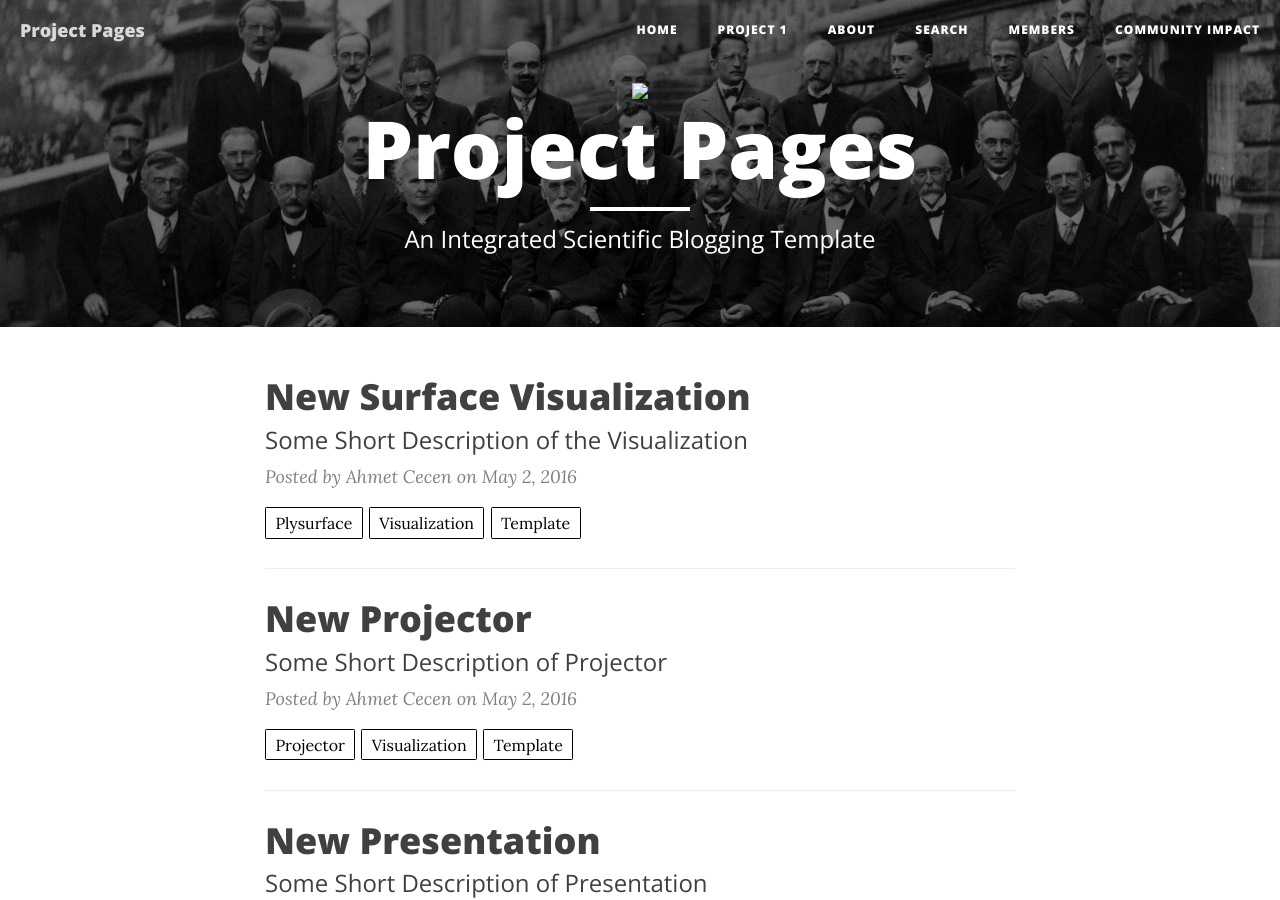
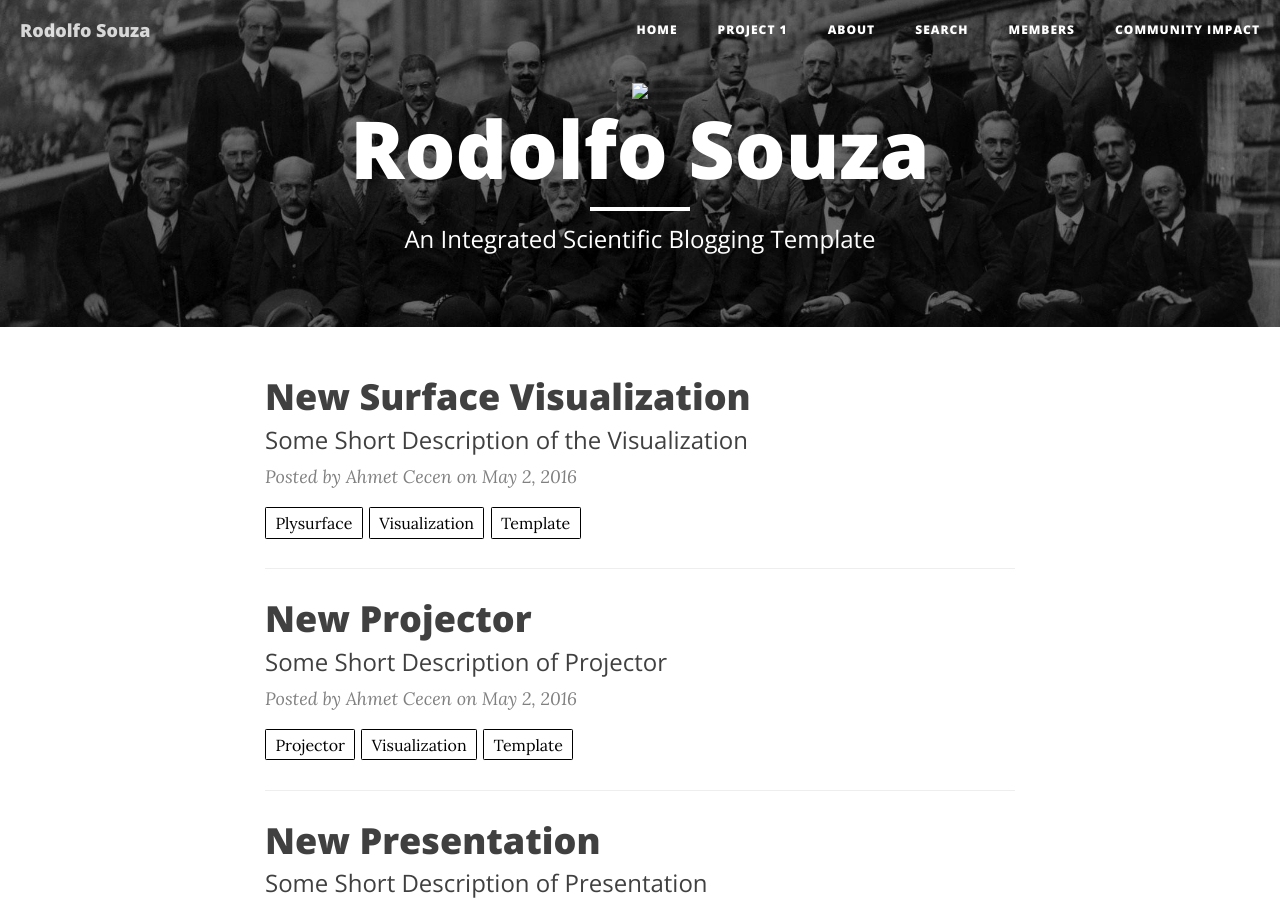
Before and after one commit to rodolfomssouza/rsouza, a Jekyll site: the page built from index.html, in a window 1280 px wide and 900 px high. Built offline with Jekyll 4.4.1, drawn with Linux system fonts in a browser that asks for light colours; nearby versions of some CDN libraries; the list of posts is cut into pages by our own code.

Commit message:
First commit

```diff
--- a/_config.yml
+++ b/_config.yml
@@ -1,5 +1,5 @@
 # Site settings
-title: Project Pages
+title: Rodolfo Souza
 description: "An Integrated Scientific Blogging Template"
 url: "https://rodolfomssouza.github.io"
 
@@ -13,9 +13,9 @@ headercolor: "#FFFFFF"
 logo: /project-pages/img/logos/Project-Pages-New-Logo-Inverted.png
 
 # Tertiary Parameters
-github_username:  projectpages
-project_repository: project-pages
-disqus_shortname: project-pages
+github_username:  rodolfomssouza
+project_repository: rsouza
+disqus_shortname: rsouza
 g-analytics: UA-75881392-1
 altmetric: true
 
```
